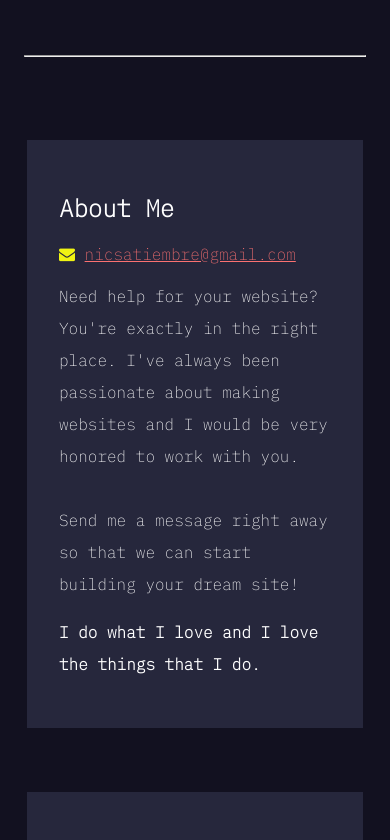
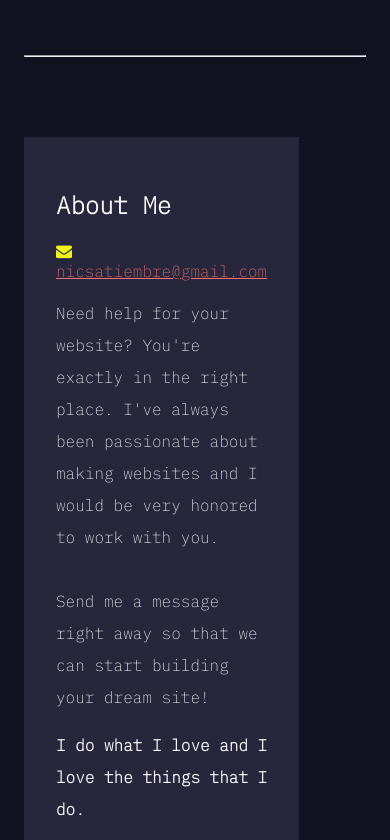
Before and after one commit to LeNikki/My-Portfolio-2022, a plain HTML site: page index.html in a window 390 px wide. Shown: the part 840-1680 px from the top of the page. Drawn offline with Linux system fonts and the light colour scheme.

Commit message:
Update extra_small.css
Removed padding. Changed template column from 1fr to 0.7fr

```diff
--- a/css/extra_small.css
+++ b/css/extra_small.css
@@ -6,7 +6,7 @@
 
     .section-2{
 
-        grid-template-columns: repeat(1,1fr);
-        padding: 3px;
+        grid-template-columns: repeat(1,0.7fr);
+
     }
 }
```
